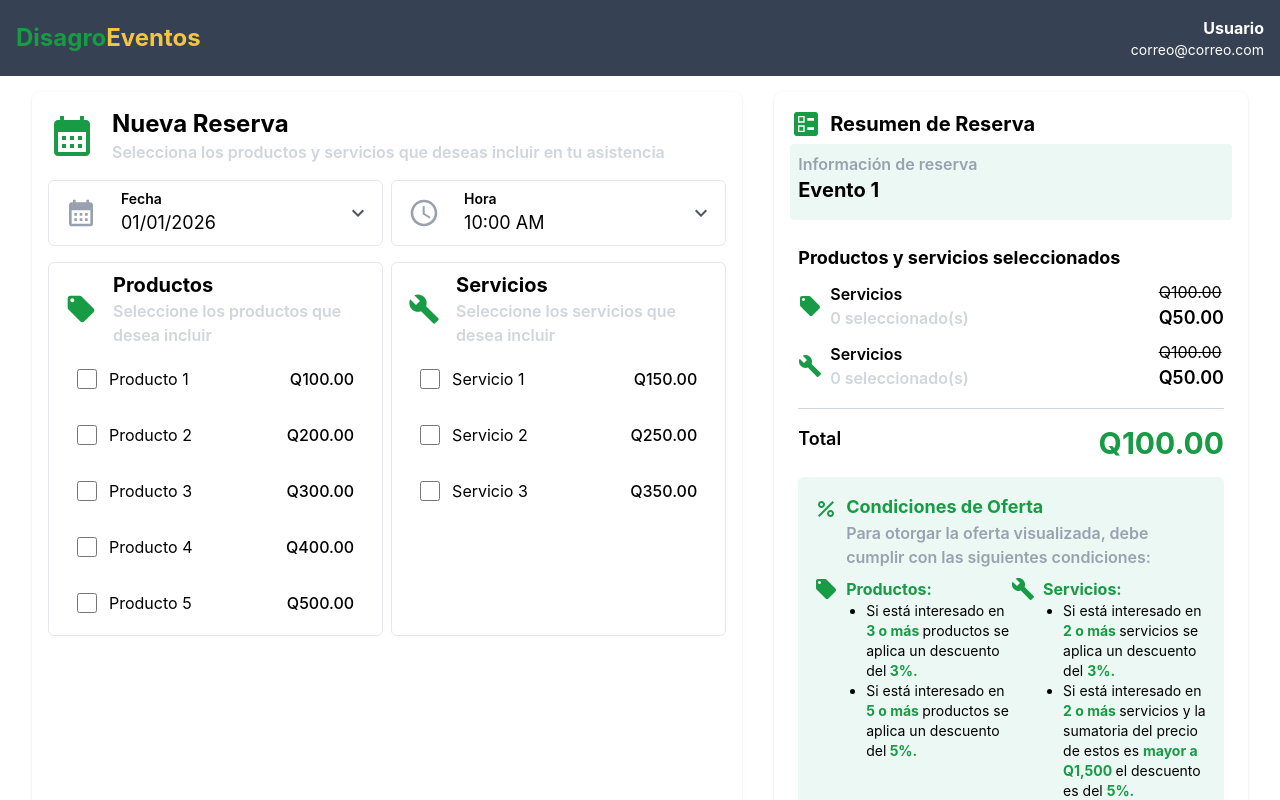
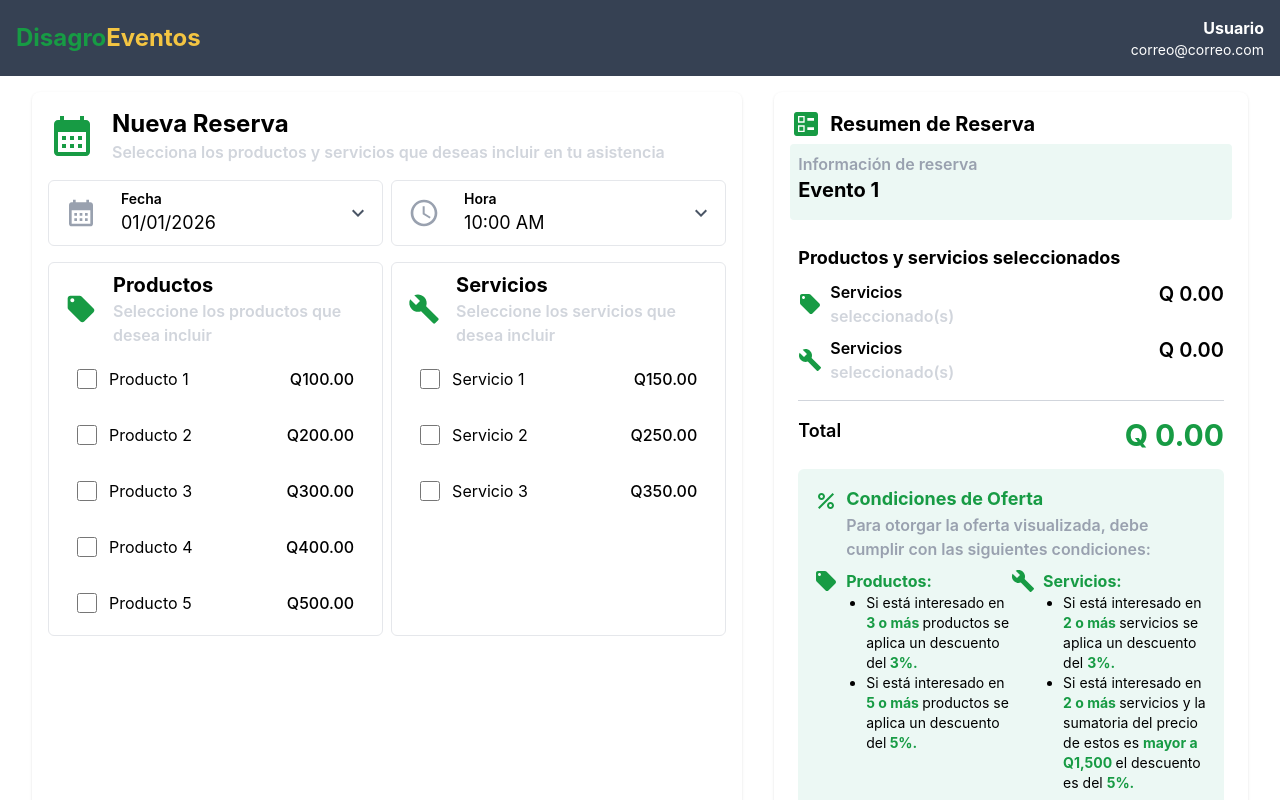
Before and after one commit to RACF3008/agrofest, a React (Vite) app in the folder client/: page /reservas/crear in a window 1280 px wide. Shown: the top 800 px of the page. Built offline with nearby package versions, Linux system fonts and the light colour scheme.

Commit message:
feat(ui): interfaz cálcula descuentos según los items seleccionados.

```diff
--- a/client/src/features/reservas/CrearReserva.tsx
+++ b/client/src/features/reservas/CrearReserva.tsx
@@ -1,14 +1,87 @@
+import { useEffect, useState } from "react";
+
+import type { ProductoServicio } from "../../types/ProductoServicio";
+
 import FormularioReserva from "./FormularioReserva";
 import ResumenReserva from "./ResumenReserva";
+import {
+  calcPrecioFinalServicios,
+  calcPrecioFinalProductos,
+} from "../../services/calcDescuentos";
+
+const dataProductos = [
+  { id: 1, nombre: "Producto 1", precio: 100 },
+  { id: 2, nombre: "Producto 2", precio: 200 },
+  { id: 3, nombre: "Producto 3", precio: 300 },
+  { id: 4, nombre: "Producto 4", precio: 400 },
+  { id: 5, nombre: "Producto 5", precio: 500 },
+];
+
+const dataServicios = [
+  { id: 1, nombre: "Servicio 1", precio: 150 },
+  { id: 2, nombre: "Servicio 2", precio: 250 },
+  { id: 3, nombre: "Servicio 3", precio: 350 },
+];
+
+const dataCalendario = ["01/01/2026", "02/01/2026", "03/01/2026", "04/01/2026"];
+const dataHorarios = ["10:00 AM", "11:00 AM", "12:00 PM", "13:00 PM"];
 
 const CrearReserva = () => {
+  const [fecha, setFecha] = useState(dataCalendario[0]);
+  const [hora, setHora] = useState(dataHorarios[0]);
+
+  const [productos, setProductos] = useState<ProductoServicio[]>([]);
+  const [servicios, setServicios] = useState<ProductoServicio[]>([]);
+
+  const [totalProductos, setTotalProductos] = useState(0);
+  const [descuentoProductos, setDescuentoProductos] = useState(0);
+  const [totalServicios, setTotalServicios] = useState(0);
+  const [descuentoServicios, setDescuentoServicios] = useState(0);
+
+  const [total, setTotal] = useState(0);
+
+  useEffect(() => {
+    const [totalProductos, descuentoProductos] =
+      calcPrecioFinalProductos(productos);
+
+    setTotalProductos(totalProductos);
+    setDescuentoProductos(descuentoProductos);
+
+    const [totalServicios, descuentoServicios] =
+      calcPrecioFinalServicios(servicios);
+
+    setTotalServicios(totalServicios);
+    setDescuentoServicios(descuentoServicios);
+
+    setTotal(totalProductos + totalServicios);
+  }, [productos, servicios]);
+
   return (
     <div className="flex gap-8 px-8 py-4 ">
       {/* FORMULARIO DE RESERVA */}
-      <FormularioReserva />
+      <FormularioReserva
+        dataHorarios={dataHorarios}
+        dataCalendario={dataCalendario}
+        dataProductos={dataProductos}
+        dataServicios={dataServicios}
+        fecha={fecha}
+        setFecha={setFecha}
+        hora={hora}
+        setHora={setHora}
+        productos={productos}
+        setProductos={setProductos}
+        servicios={servicios}
+        setServicios={setServicios}
+      />
 
       {/* RESUMEN */}
-      <ResumenReserva />
+      <ResumenReserva
+        totalProductos={totalProductos}
+        descuentoProductos={descuentoProductos}
+        totalServicios={totalServicios}
+        descuentoServicios={descuentoServicios}
+        total={total}
+      />
     </div>
   );
 };
--- a/client/src/features/reservas/FormularioReserva.tsx
+++ b/client/src/features/reservas/FormularioReserva.tsx
@@ -1,4 +1,3 @@
-import { useState } from "react";
 import CalendarMonthIcon from "@mui/icons-material/CalendarMonth";
 import AccessTimeIcon from "@mui/icons-material/AccessTime";
 import BuildIcon from "@mui/icons-material/Build";
@@ -6,28 +5,40 @@ import LocalOfferIcon from "@mui/icons-material/LocalOffer";
 
 import Dropdown from "../../ui/Dropdown";
 import ListaProductosServicios from "../productosServicios/ListaProductosServicios";
+import type { ProductoServicio } from "../../types/ProductoServicio";
 
-const calendario = ["01/01/2026", "02/01/2026", "03/01/2026", "04/01/2026"];
-const horarios = ["10:00 AM", "11:00 AM", "12:00 PM", "13:00 PM"];
+interface FormularioReservaProps {
+  dataProductos: ProductoServicio[];
+  dataServicios: ProductoServicio[];
+  dataHorarios: string[];
+  dataCalendario: string[];
 
-const productos = [
-  { id: 1, nombre: "Producto 1", precio: 100 },
-  { id: 2, nombre: "Producto 2", precio: 200 },
-  { id: 3, nombre: "Producto 3", precio: 300 },
-  { id: 4, nombre: "Producto 4", precio: 400 },
-  { id: 5, nombre: "Producto 5", precio: 500 },
-];
+  fecha: string;
+  setFecha: React.Dispatch<React.SetStateAction<string>>;
 
-const servicios = [
-  { id: 1, nombre: "Servicio 1", precio: 150 },
-  { id: 2, nombre: "Servicio 2", precio: 250 },
-  { id: 3, nombre: "Servicio 3", precio: 350 },
-];
+  hora: string;
+  setHora: React.Dispatch<React.SetStateAction<string>>;
 
-const FormularioReserva = () => {
-  const [fecha, setFecha] = useState("01/01/2026");
-  const [hora, setHora] = useState("10:00 AM");
+  productos: ProductoServicio[];
+  setProductos: React.Dispatch<React.SetStateAction<ProductoServicio[]>>;
+  servicios: ProductoServicio[];
+  setServicios: React.Dispatch<React.SetStateAction<ProductoServicio[]>>;
+}
 
+const FormularioReserva = ({
+  dataHorarios,
+  dataCalendario,
+  dataProductos,
+  dataServicios,
+  fecha,
+  setFecha,
+  hora,
+  setHora,
+  productos,
+  setProductos,
+  servicios,
+  setServicios,
+}: FormularioReservaProps) => {
   return (
     <div className="w-3/5 flex flex-col bg-white rounded-lg shadow-sm p-4">
       {/* TÍTULO Y SUBTÍTULO */}
@@ -51,7 +62,7 @@ const FormularioReserva = () => {
         <Dropdown
           Icon={CalendarMonthIcon}
           label="Fecha"
-          data={calendario}
+          data={dataCalendario}
           value={fecha}
           onChange={setFecha}
         />
@@ -60,7 +71,7 @@ const FormularioReserva = () => {
         <Dropdown
           Icon={AccessTimeIcon}
           label="Hora"
-          data={horarios}
+          data={dataHorarios}
           value={hora}
           onChange={setHora}
         />
@@ -73,7 +84,9 @@ const FormularioReserva = () => {
           Icon={LocalOfferIcon}
           title="Productos"
           subtitle="Seleccione los productos que desea incluir"
-          data={productos}
+          data={dataProductos}
+          itemsSeleccionados={productos}
+          setItemsSeleccionados={setProductos}
         />
 
         {/* SERVICIOS */}
@@ -81,7 +94,9 @@ const FormularioReserva = () => {
           Icon={BuildIcon}
           title="Servicios"
           subtitle="Seleccione los servicios que desea incluir"
-          data={servicios}
+          data={dataServicios}
+          itemsSeleccionados={servicios}
+          setItemsSeleccionados={setServicios}
         />
       </div>
     </div>
--- a/client/src/features/reservas/ResumenReserva.tsx
+++ b/client/src/features/reservas/ResumenReserva.tsx
@@ -2,8 +2,28 @@ import { LocalOffer } from "@mui/icons-material";
 import BallotIcon from "@mui/icons-material/Ballot";
 import BuildIcon from "@mui/icons-material/Build";
 import Oferta from "../productosServicios/Oferta";
+import Button from "../../ui/Button";
+import { formatCurrency } from "../../services/currency";
 
-const ResumenReserva = () => {
+interface ResumenReservaProps {
+  totalProductos: number;
+  totalServicios: number;
+  descuentoProductos: number;
+  descuentoServicios: number;
+  cantProductos: number;
+  cantServicios: number;
+  total: number;
+}
+
+const ResumenReserva = ({
+  totalProductos,
+  totalServicios,
+  descuentoProductos,
+  descuentoServicios,
+  cantProductos,
+  cantServicios,
+  total,
+}: ResumenReservaProps) => {
   return (
     <div className="w-2/5 flex flex-col bg-white rounded-lg shadow-sm p-4">
       {/* ENCABEZADO */}
@@ -36,15 +56,26 @@ const ResumenReserva = () => {
             <div className="flex flex-col">
               <p className="font-semibold text-md">Servicios</p>
               <p className="font-semibold text-md text-gray-300">
-                0 seleccionado(s)
+                {cantProductos} seleccionado(s)
               </p>
             </div>
           </div>
 
           {/* PRECIO Y DESCUENTO*/}
-          <div>
-            <p className="font-md text-md line-through">Q100.00</p>
-            <p className="font-semibold text-lg">Q50.00</p>
+          <div className="flex flex-col items-end">
+            {descuentoProductos > 0 && (
+              <div className="flex gap-2">
+                <p className="bg-secondary text-white rounded-md px-2">
+                  -{descuentoProductos * 100}%
+                </p>
+                <p className="font-md text-md line-through">
+                  {formatCurrency(totalProductos / (1 - descuentoProductos))}
+                </p>
+              </div>
+            )}
+            <p className="font-semibold text-xl">
+              {formatCurrency(totalProductos)}
+            </p>
           </div>
         </div>
 
@@ -56,15 +87,26 @@ const ResumenReserva = () => {
             <div className="flex flex-col">
               <p className="font-semibold text-md">Servicios</p>
               <p className="font-semibold text-md text-gray-300">
-                0 seleccionado(s)
+                {cantServicios} seleccionado(s)
               </p>
             </div>
           </div>
 
           {/* PRECIO Y DESCUENTO*/}
-          <div>
-            <p className="font-md text-md line-through">Q100.00</p>
-            <p className="font-semibold text-lg">Q50.00</p>
+          <div className="flex flex-col items-end">
+            {descuentoServicios > 0 && (
+              <div className="flex gap-2">
+                <p className="bg-secondary text-white rounded-md px-2">
+                  -{descuentoServicios * 100}%
+                </p>
+                <p className="font-md text-md line-through">
+                  {formatCurrency(totalServicios / (1 - descuentoServicios))}
+                </p>
+              </div>
+            )}
+            <p className="font-semibold text-xl">
+              {formatCurrency(totalServicios)}
+            </p>
           </div>
         </div>
 
@@ -74,11 +116,19 @@ const ResumenReserva = () => {
         {/* TOTAL */}
         <div className="flex justify-between mb-4">
           <p className="font-semibold text-lg">Total</p>
-          <p className="font-bold text-3xl text-secondary">Q100.00</p>
+          <p className="font-bold text-3xl text-secondary">
+            {formatCurrency(total)}
+          </p>
         </div>
 
         {/* CONDICIONES DE OFERTA */}
         <Oferta />
+
+        {/* BOTON DE RESERVAR */}
+        <Button
+          text="Reservar"
+          className="bg-secondary text-white w-full mt-5"
+        />
       </div>
     </div>
   );
--- /dev/null
+++ b/client/src/services/calcDescuentos.tsx
@@ -0,0 +1,78 @@
+import type { ProductoServicio } from "../types/ProductoServicio";
+
+//---------------------------------------
+// CÁLCULO DE DESCUENTO POR PRODUCTOS
+//---------------------------------------
+export const calcDescuentoProductos = (
+  productos: ProductoServicio[],
+): number => {
+  // Si son 5 o más...
+  if (productos.length >= 5) {
+    return 0.05;
+  }
+
+  // Si son 3 o más, pero menos de 5...
+  if (productos.length >= 3) {
+    return 0.03;
+  }
+
+  // Si son menos de 3...
+  return 0;
+};
+
+//---------------------------------------
+// CÁLCULO DE DESCUENTO POR SERVICIOS
+//---------------------------------------
+export const calcDescuentoServicios = (
+  servicios: ProductoServicio[],
+): number => {
+  // Si son más de 2 servicios...
+  if (servicios.length >= 2) {
+    const total = servicios.reduce((sum, servicio) => sum + servicio.precio, 0);
+
+    // Si el total es mayor a 1500...
+    if (total > 1500) {
+      return 0.05;
+    }
+
+    // Si no es mayor a 1500...
+    return 0.03;
+  }
+
+  // Si son menos de 2 servicios...
+  return 0;
+};
+
+//---------------------------------------
+// PRECIO FINAL DE PRODUCTOS
+//---------------------------------------
+export const calcPrecioFinalProductos = (
+  productos: ProductoServicio[],
+): [number, number] => {
+  let total = 0;
+
+  for (const producto of productos) {
+    total += producto.precio;
+  }
+
+  const descuento = calcDescuentoProductos(productos);
+
+  return [total * (1 - descuento), descuento];
+};
+
+//---------------------------------------
+// PRECIO FINAL DE SERVICIOS
+//---------------------------------------
+export const calcPrecioFinalServicios = (
+  servicios: ProductoServicio[],
+): [number, number] => {
+  let total = 0;
+
+  for (const servicio of servicios) {
+    total += servicio.precio;
+  }
+
+  const descuento = calcDescuentoServicios(servicios);
+
+  return [total * (1 - descuento), descuento];
+};
--- /dev/null
+++ b/client/src/services/currency.tsx
@@ -0,0 +1,8 @@
+export const formatCurrency = (value: number): string => {
+  return new Intl.NumberFormat("es-GT", {
+    style: "currency",
+    currency: "GTQ",
+    minimumFractionDigits: 2,
+    maximumFractionDigits: 2,
+  }).format(value);
+};
--- /dev/null
+++ b/client/src/types/ProductoServicio.tsx
@@ -0,0 +1,5 @@
+export interface ProductoServicio {
+  id: number;
+  nombre: string;
+  precio: number;
+}
--- a/client/src/ui/Dropdown.tsx
+++ b/client/src/ui/Dropdown.tsx
@@ -31,7 +31,7 @@ const Dropdown = ({ Icon, label, data, value, onChange }: DropdownProps) => {
         onChange={(e) => onChange(e.target.value)}
         className="absolute inset-0 w-full h-full opacity-0 cursor-pointer"
       >
-        {data.map((item) => (
+        {(data ?? []).map((item) => (
           <option key={item} value={item}>
             {item}
           </option>
```
Also changed, not shown: client/src/features/productosServicios/ListaProductosServicios.tsx (+6 -3 lines).
